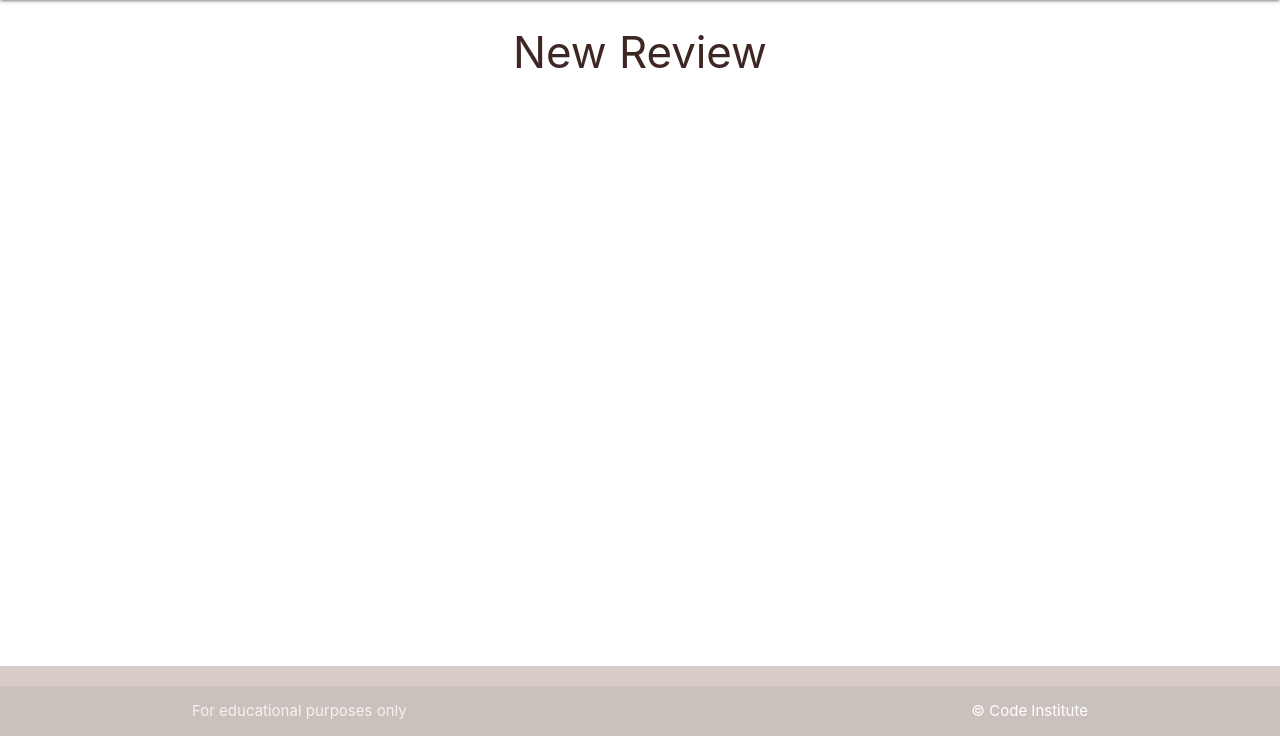
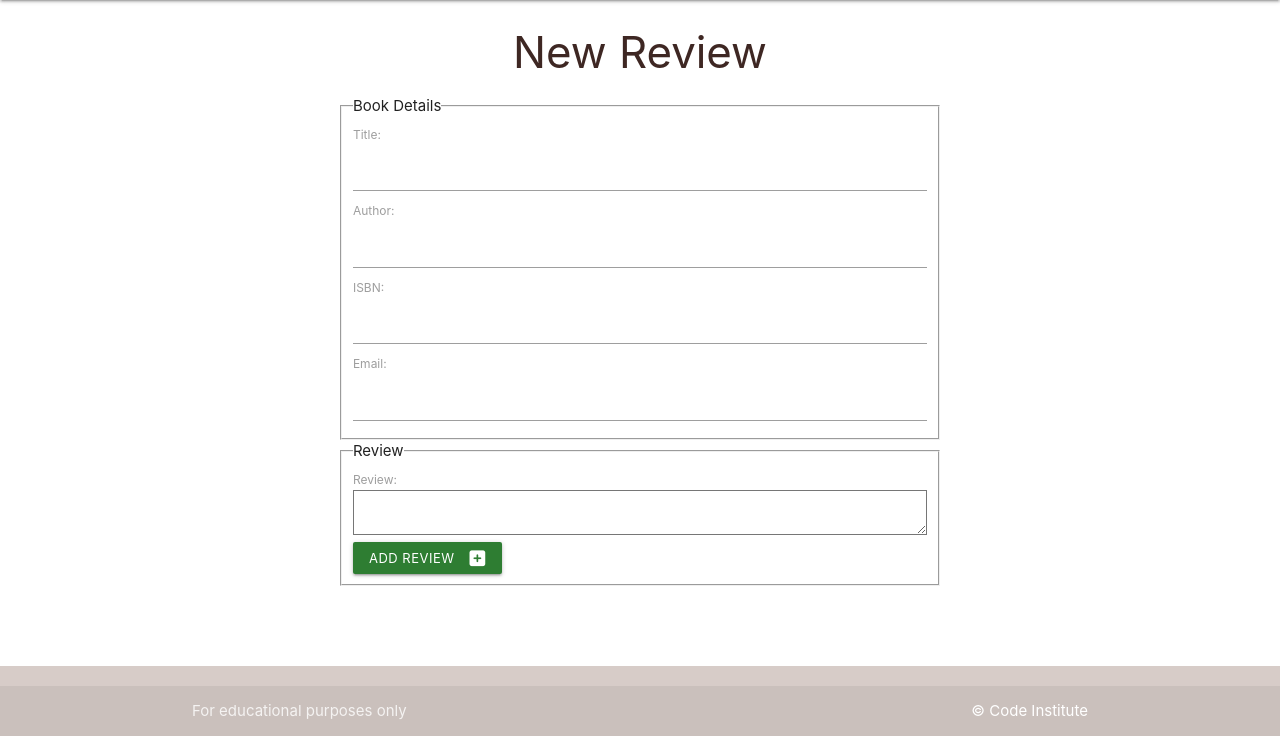
Before and after one commit to susanaviruglio/we-love-reading, a Flask app: page /add_review in a window 1280 px wide. Shown: the part 64-800 px from the top of the page. Run offline with Flask 2, Linux system fonts and the light colour scheme.

Commit message:
add review page created with form

```diff
--- a/librarymanager/templates/add_review.html
+++ b/librarymanager/templates/add_review.html
@@ -1,4 +1,43 @@
 {% extends "base.html" %}
 {% block content %}
 <h3 class="brown-text text-darken-4 center-align">New Review</h3>
+<div class="container">
+    <div class="row">
+        <div class="col s12">
+            <form method="POST" action="{{ url_for('add_review') }}">
+                <fieldset> <legend>Book Details</legend>
+                    <!----Book review details as Title and Author-->
+                    <label for="title"> Title: </label>
+                    <input type="text" list="title-list" id="title" name="title" required>
+                    <label for="author"> Author: </label>
+                    <input type="text" list="author-list" id="author" name="author" required>
+                    <label for="book_id"> ISBN: </label>
+                    <input type="text" id="book_id" list="isbn-list" name="book_id" required>
+                    <label for="users_review"> Email: </label>
+                    <input type="email" id="users_review"  name="users_review" required>
+
+                </fieldset>
+                <fieldset> <legend>Review</legend>
+                    <!----Book review text and submit button-->
+                    <label for="review_text"> Review: </label>
+                    <textarea name="review_text" id="review_text" required rows="10" cols="40"></textarea>
+                    <button type="submit" class="btn-small #2e7d32 green darken-3">
+                        Add Review <i class="fas fa-plus-square right"></i>
+                    </button>
+                </fieldset>
+                <!----detail list for the Book Detail section-->
+                <datalist id="title-list">
+                    <option value="Harry Potter and The Chamber of Secrets"></option>
+                </datalist>
+                <datalist id="author-list">
+                    <option value="J.K.Rowling"></option>
+                </datalist>
+                <datalist id="isbn-list">
+                    <option value="9788869185182"></option>
+                </datalist>
+
+            </form>
+        </div>
+    </div>
+</div>
 {% endblock %}
```
